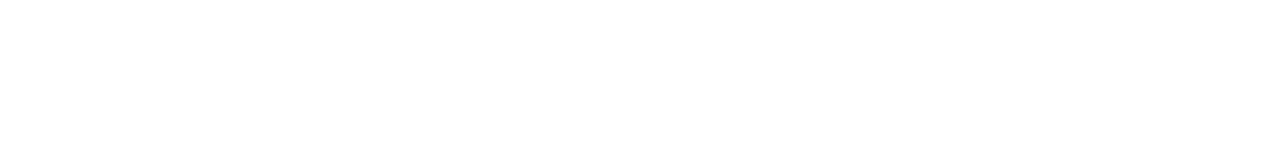
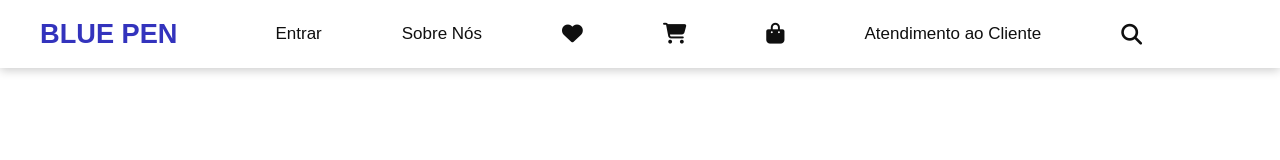
Before and after one commit to beaxx/pessoal, a plain HTML site: page HTML_CSS_JAVASCRIPT/blue pen shop/index.html in a window 1280 px wide. Drawn offline with Linux system fonts and the light colour scheme; a web font is replaced by a local one.

Commit message:
adiconei o menu

```diff
--- a/HTML_CSS_JAVASCRIPT/blue pen shop/index.html
+++ b/HTML_CSS_JAVASCRIPT/blue pen shop/index.html
@@ -3,9 +3,35 @@
 <head>
     <meta charset="UTF-8">
     <meta name="viewport" content="width=device-width, initial-scale=1.0">
+    <link rel="stylesheet" href="style.css">
+    <link rel="icon" type="image/png" href="imagens/Logo.png">
+     <!-- link para as fontes do google -->
+    <link rel="preconnect" href="https://fonts.googleapis.com">
+    <link rel="preconnect" href="https://fonts.gstatic.com" crossorigin>
+    <link href="https://fonts.googleapis.com/css2?family=Carme&display=swap" rel="stylesheet">
+    <script src="https://kit.fontawesome.com/ccf50dfefd.js" crossorigin="anonymous"></script>
+    <!-- ............................. -->
     <title>Blue Pen</title>
 </head>
 <body>
-
+    <header>
+        <nav class="navigation">
+            <a href="#" class="logo"><b>BLUE PEN</b></a>
+            <ul class="nav-menu">
+                <li class="nav-item"><a href="#">Entrar</a></li>
+                <li class="nav-item"><a href="#">Sobre Nós</a></li>
+                <li class="nav-item"><a href="#"><i class="fa-solid fa-heart"></i></a></li>
+                <li class="nav-item"><a href="#"><i class="fa-solid fa-cart-shopping"></i></a></li>
+                <li class="nav-item"><a href="#"><i class="fa-solid fa-bag-shopping"></i></a></li>
+                <li class="nav-item"><a href="#">Atendimento ao Cliente</a></li>
+                <i class="fa-solid fa-magnifying-glass"></i>
+            </ul>
+            <div class="menu">
+                <span class="bar"></span>
+                <span class="bar"></span>
+                <span class="bar"></span>
+            </div>
+        </nav>
+    </header>
 </body>
 </html>
--- a/HTML_CSS_JAVASCRIPT/blue pen shop/style.css
+++ b/HTML_CSS_JAVASCRIPT/blue pen shop/style.css
@@ -0,0 +1,61 @@
+@charset "UTF-8";
+*{
+    margin: 0;
+    padding: 0;
+    box-sizing: border-box;
+    font-family: 'Carme', sans-serif;
+    text-decoration: none;
+}
+
+:root{
+    --blue:#3333bd;
+    --white:#fff;
+    --dark: #0f0f0f;
+    --wblue: #7287f3;
+
+}
+
+body{
+    color:var(--dark);
+    background-color: var(--white);
+}
+
+.navigation{
+    display: flex;
+    align-items: center;
+    justify-content: space-between;
+    padding: 18px 40px;
+    box-shadow: 0 0.2rem 0.6rem #ccc;
+    width: 100%;
+    background: var(--white);
+    transition: all 0.5s;
+}
+
+.navigation .logo{
+    color: var(--blue);
+    font-size: 1.7rem;
+    font-weight: 600;
+}
+
+.navigation ul{
+    display: flex;
+    align-items: center;
+    gap: 5rem;
+    list-style: none;
+}
+
+.navigation ul li a{
+    color: var(--dark);
+    font-size: 17px;
+    font-weight: 400;
+    transition: all 0.3s;
+}
+
+.navigation ul li a:hover{
+    color: var(--wblue);
+}
+
+.navigation i{
+    cursor: pointer;
+    font-size: 1.3rem;
+}
```
